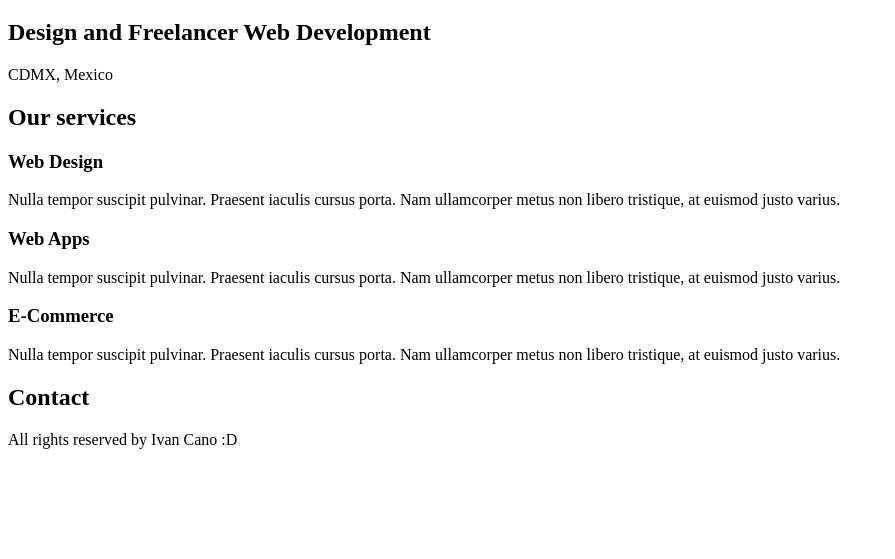
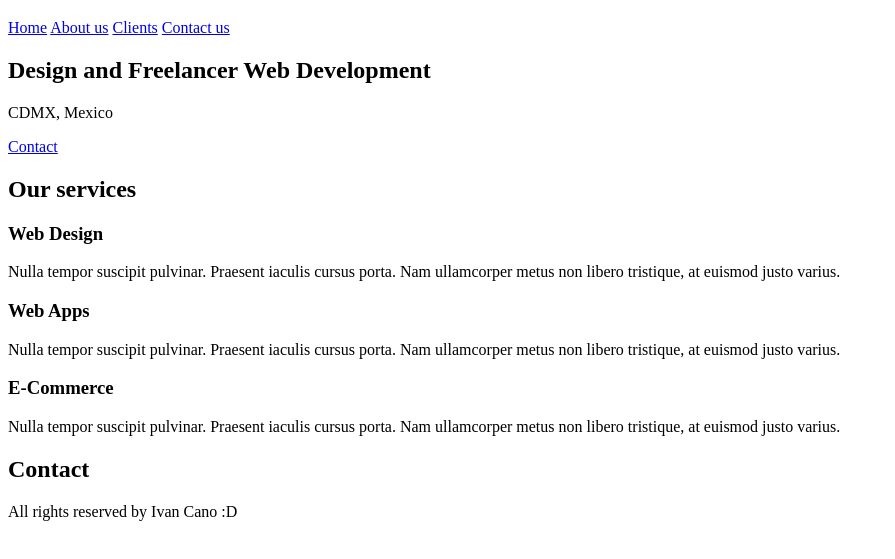
Before and after one commit to ivancanoo19/PaginaPrueba1, a plain HTML site: page index.html in a window 1280 px wide. Shown: the part 61-620 px from the top of the page, without its empty margins (0-895 px from the left). Drawn offline with Linux system fonts and the light colour scheme.

Commit message:
[ADD] I added links

```diff
--- a/index.html
+++ b/index.html
@@ -12,6 +12,13 @@
         <h1>Ivan Cano Freelancer</h1>
     </header>
 
+    <nav>
+        <a href="#">Home</a>
+        <a href="#">About us</a>
+        <a href="#">Clients</a>
+        <a href="#">Contact us</a>
+    </nav>
+
     <!--
         If we want to group a header, we use a 'section' for to introduce
         a new content.
@@ -20,6 +27,8 @@
     <section>
         <h2>Design and Freelancer Web Development </h2>
         <p>CDMX, Mexico</p>
+
+        <a href="#">Contact</a>
     </section>
 
     <main>
```
